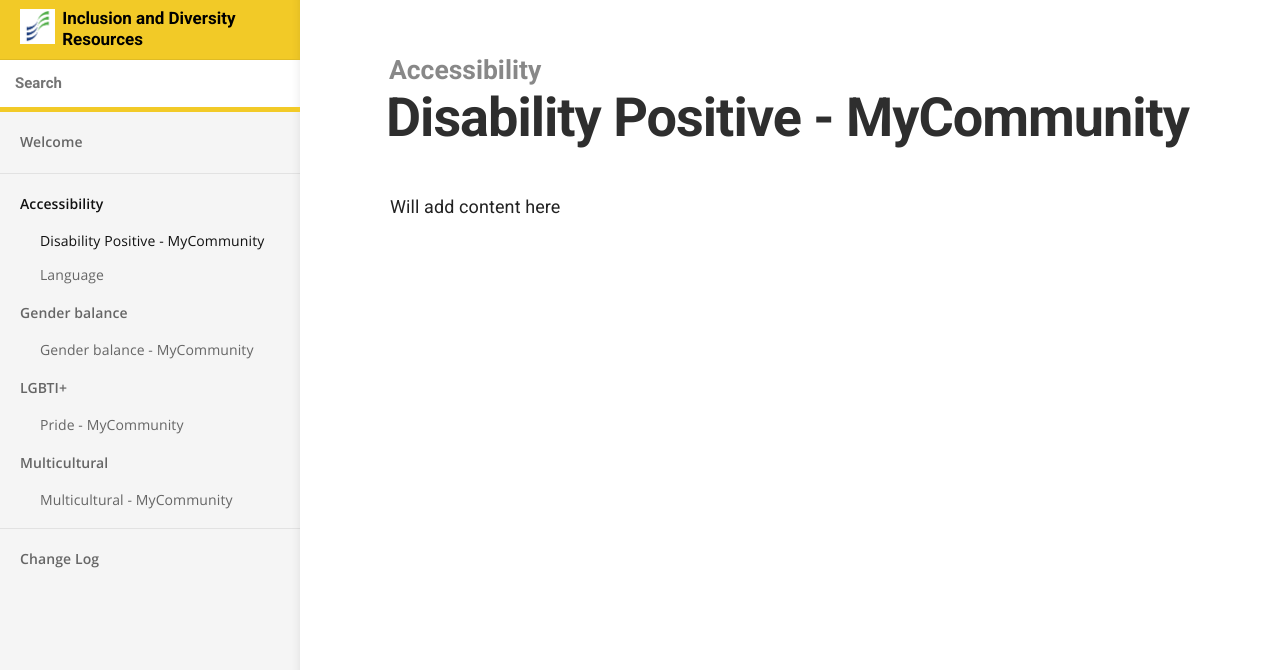
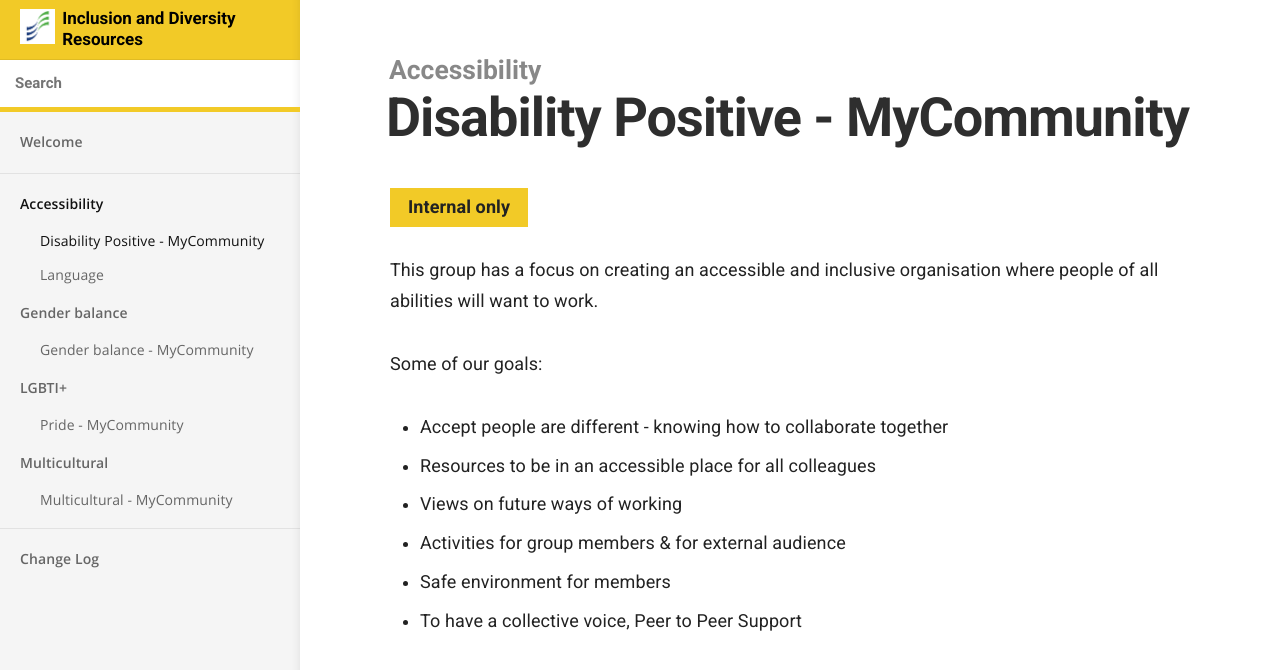
Before and after one commit to numbat70/inclusion2021, a Jekyll site: the page built from _docs/accessibility/disability-positive.md, in a window 1280 px wide. Shown: the top 670 px of the page. Built offline with Jekyll 4.4.1, drawn with Linux system fonts in a browser that asks for light colours.

Commit message:
SK - add summary for MyCommunity group

```diff
--- a/_docs/accessibility/disability-positive.md
+++ b/_docs/accessibility/disability-positive.md
@@ -4,4 +4,15 @@ category: Accessibility
 order: 1
 ---
 
-Will add content here
+<span class="tag">Internal only</span>
+
+This group has a focus on creating an accessible and inclusive organisation where people of all abilities will want to work.
+
+Some of our goals:
+
+- Accept people are different - knowing how to collaborate together
+- Resources to be in an accessible place for all colleagues
+- Views on future ways of working
+- Activities for group members & for external audience
+- Safe environment for members
+- To have a collective voice, Peer to Peer Support
```
